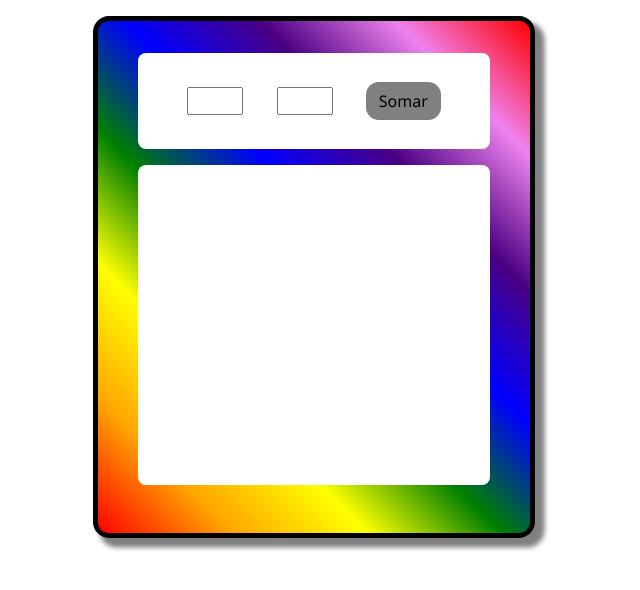
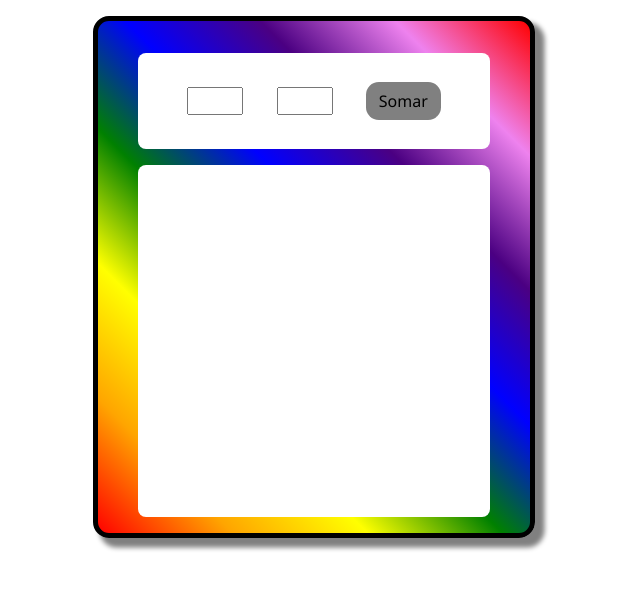
Before and after one commit to DaviWenzel/OficinaWeb, a plain HTML site: page aula_2/exemplo_4.html in a window 1280 px wide. Shown: the whole page, without its empty margins (326-966 px from the left). Drawn offline with Linux system fonts and the light colour scheme.

Commit message:
Fim da aula 2

```diff
--- a/aula_2/style.css
+++ b/aula_2/style.css
@@ -54,7 +54,7 @@
 }
 
 .corpo{
-    height: 18rem;
+    height: 20rem;;
     display:flex;
     justify-content: center;
     align-items: center;
```
